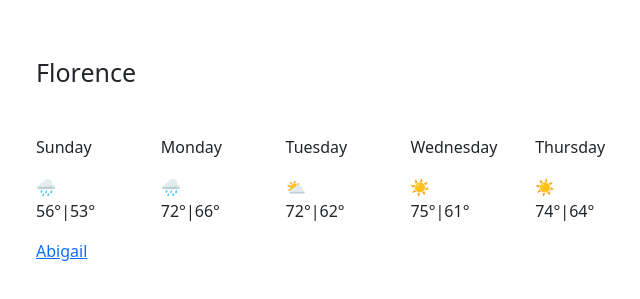
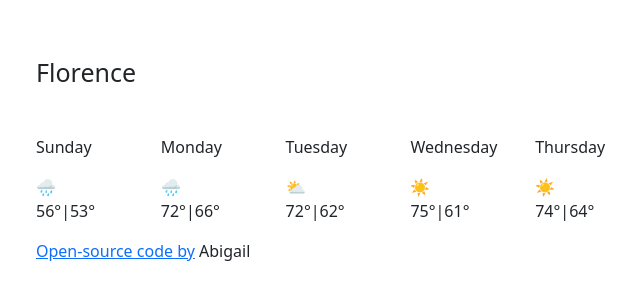
Before and after one commit to alwaugh18/weather-app, a plain HTML site: page index.html in a window 1280 px wide. Shown: the part 83-382 px from the top of the page, without its empty margins (304-944 px from the left). Drawn offline with nearby package versions, Linux system fonts and the light colour scheme.

Commit message:
updated open source link

```diff
--- a/index.html
+++ b/index.html
@@ -55,6 +55,6 @@
       </div>
     </div>
      <script src="src/index.js"> </script>
-<a href="https://github.com/alwaugh18/weather-app" Open-source code by> Abigail</a>
+<a href="https://github.com/alwaugh18/weather-app" target="blank">Open-source code by</a> Abigail
   </body>
 </html>
```
